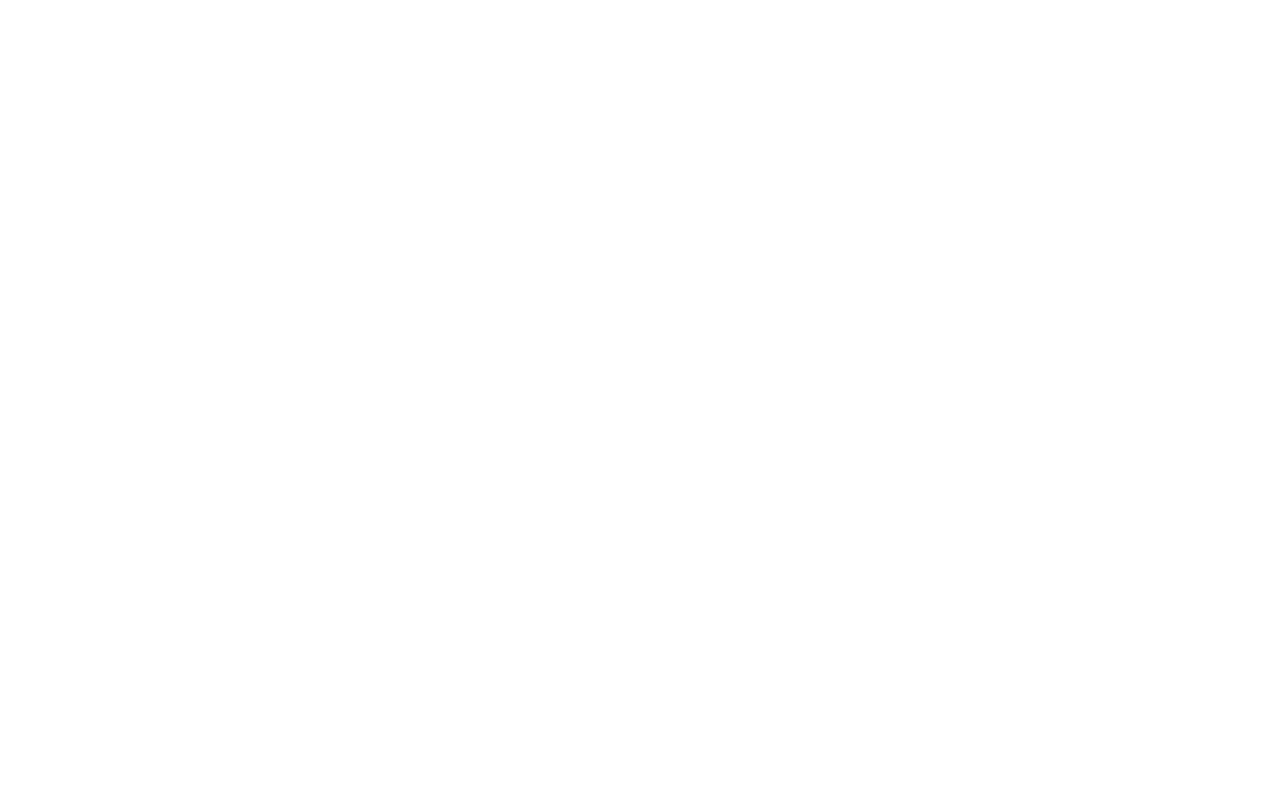
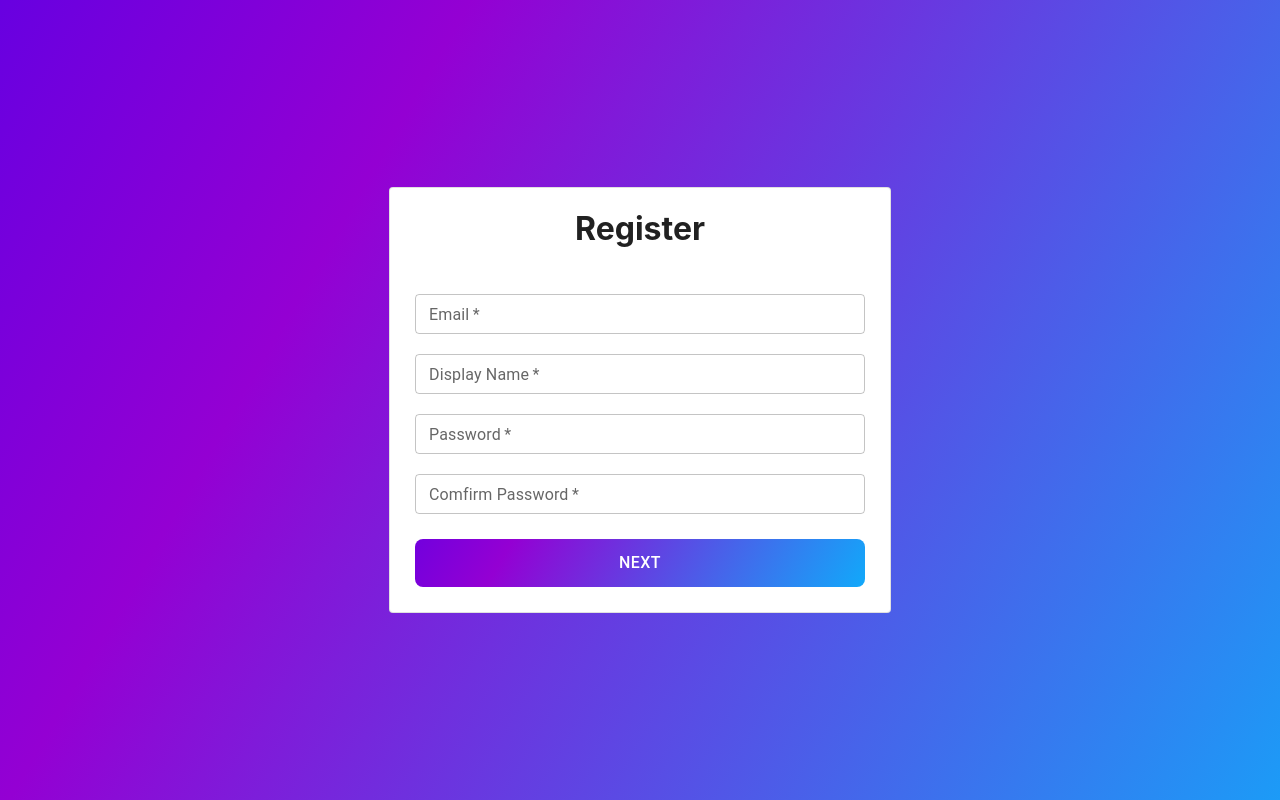
Before and after one commit to NaveenDanj/put-in-shelter, a React (Create React App) app: page /serviceProvider in a window 1280 px wide. Before the commit this address had no page. Built offline with nearby package versions, Linux system fonts and the light colour scheme.

Commit message:
added navigation changes

```diff
--- a/src/Components/Home/HeaderContent.js
+++ b/src/Components/Home/HeaderContent.js
@@ -17,11 +17,13 @@ function HeaderContent(context) {
             <h2 style={styles.subtitle }>Help to find a shelter</h2>
 
             <div style={styles.content}>
-                <p style={{ marginTop : -5 ,}}>Aliquip dolor culpa ad officia tempor eu id do reprehenderit. Ex dolore ea anim laboris ea nostrud quis labore aliquip laboris incididunt. Officia exercitation nostrud laboris aute quis. Reprehenderit non veniam mollit sint dolor proident ad. Ea laboris duis sint duis consectetur cillum commodo aliqua ullamco.</p><br/>
+                <p style={{ marginTop : -5 }}>
+                    “Every gun that is made, every warship launched, every rocket fired, signifies in the final sense a theft from those who hunger and are not fed, those who are cold and are not clothed.” – Dwight D. Eisenhower
+                </p><br/>
 
                 <div style={{ width : '100%' , textAlign : 'center' , display : 'flex' , justifyContent : 'space-around' , alignItems : 'center' , marginTop : 15}}>
                     <Button onClick={() => handleClick() } style={{ color: "#21b6ae", border : '1px solid white' }}  variant="outlined">I WANT HELP</Button>
-                    <Button style={{ color: "#21b6ae", border : '1px solid white' }} variant="outlined">I WANT TO HELP</Button>
+                    <Button onClick={() => navigate("/serviceProvider", { replace: true }) } style={{ color: "#21b6ae", border : '1px solid white' }} variant="outlined">I WANT TO HELP</Button>
                 </div>
 
             </div>
--- a/src/Router/index.js
+++ b/src/Router/index.js
@@ -1,4 +1,5 @@
 import { BrowserRouter, Routes, Route } from "react-router-dom";
+import HelpProviderRegister from "../Views/HelpProvider/HelpProviderRegister";
 import HelpWantedOtherInfo from "../Views/HelpWantedOtherInfo";
 import HelpWantedRegister from "../Views/HelpWantedRegister";
 import Home from "../Views/Home";
@@ -10,6 +11,7 @@ export default function RouterView() {
             <Route index element={<Home />} />
             <Route path="helpwantsignup" element={<HelpWantedRegister />} />
             <Route path="helpwantsignupother" element={<HelpWantedOtherInfo />} />
+            <Route path="serviceProvider" element={<HelpProviderRegister />} />
             {/* <Route path="*" element={<NoPage />} />  */}
       </Routes>
     </BrowserRouter>
--- /dev/null
+++ b/src/Views/HelpProvider/HelpProviderRegister.js
@@ -0,0 +1,116 @@
+import React from 'react'
+import Card from '@mui/material/Card';
+import TextField from '@mui/material/TextField';
+import Button from '@mui/material/Button';
+
+
+import '../../css/back.css'
+
+
+function HelpProviderRegister() {
+
+    return (
+        <div className='gradient-background' style={ styles.mainContainer }>
+
+            <Card style={ styles.formContainer} variant="outlined">
+
+                <h1 style={ styles.headerText }>Register</h1>
+
+                <form style={styles.fieldContainer}>
+
+                    <TextField
+                        type={'email'}
+                        id="outlined-error-helper-text"
+                        label="Email"
+                        placeholder='Type your email'
+                        // helperText="Incorrect entry."
+                        size="small"
+                        required
+                    /><br/>
+
+                    <TextField
+                        type={'text'}
+                        id="outlined-error-helper-text"
+                        label="Display Name"
+                        placeholder='Type your Display Name'
+                        // helperText="Incorrect entry."
+                        size="small"
+                        required
+                    /><br/>
+
+                    <TextField
+                        id="outlined-error-helper-text"
+                        label="Password"
+                        type="password"
+                        placeholder='Type your password'
+                        // helperText="Incorrect entry."
+                        size="small"
+                        width="100%"
+                        required
+                    /><br />
+
+                    <TextField
+                        id="outlined-error-helper-text"
+                        label="Comfirm Password"
+                        type="password"
+                        placeholder='Comfirm password'
+                        // helperText="Incorrect entry."
+                        size="small"
+                        width="100%"
+                        required
+                    />
+
+                    <Button
+                        type="submit"
+                        className="gradient-background" style={{ marginTop : 25 , color : 'white' , fontSize : '1em' , padding : 10 , border : '0px' , borderRadius : 8 }}
+                    >
+                        Next
+                    </Button>
+
+                </form>
+
+
+
+            </Card>
+
+
+        </div>
+    );
+
+}
+
+const styles = {
+
+    mainContainer : {
+        color : 'white',
+        display: 'flex',
+        flexDirection: 'column',
+        justifyContent: 'center',
+        alignItems: 'center',
+        height: '100vh',
+    },
+
+    formContainer : {
+        width : '60%',
+        maxWidth : '500px',
+        // height : '50vh',
+    },
+
+    headerText : {
+        textAlign: 'center',
+        fontWeight : 'bold',
+    },
+
+    fieldContainer : {
+        padding : 25,
+        display : 'flex',
+        flexDirection : 'column',
+        justifyContent : 'center',
+    }
+
+}
+
+export default HelpProviderRegister
+
+
+//HelpProviderRegister
```
